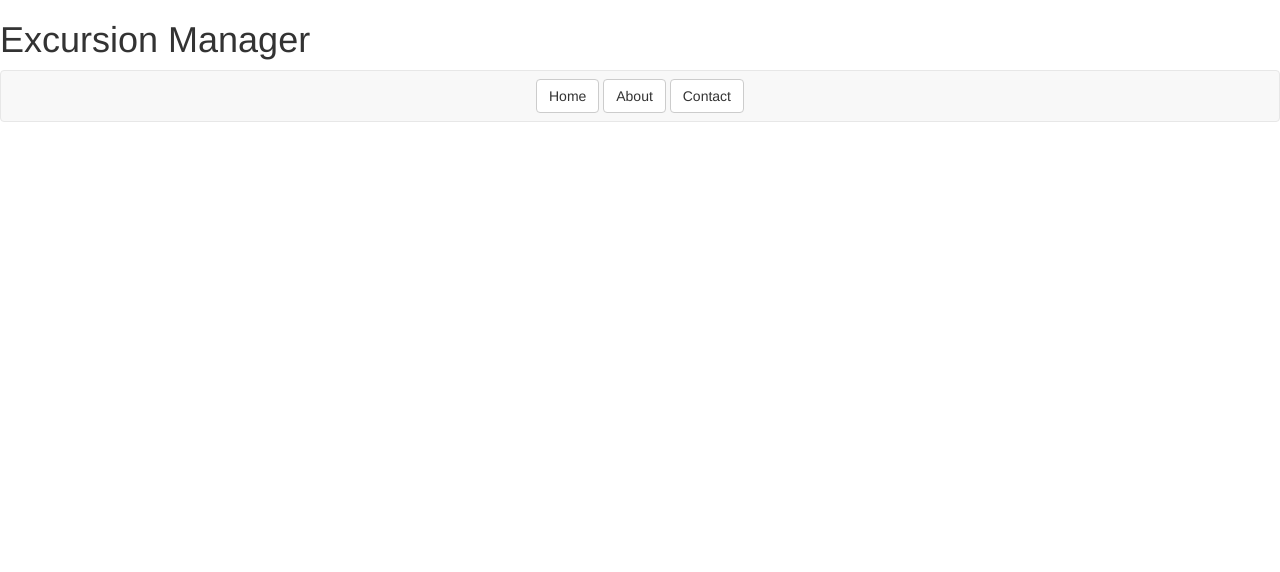
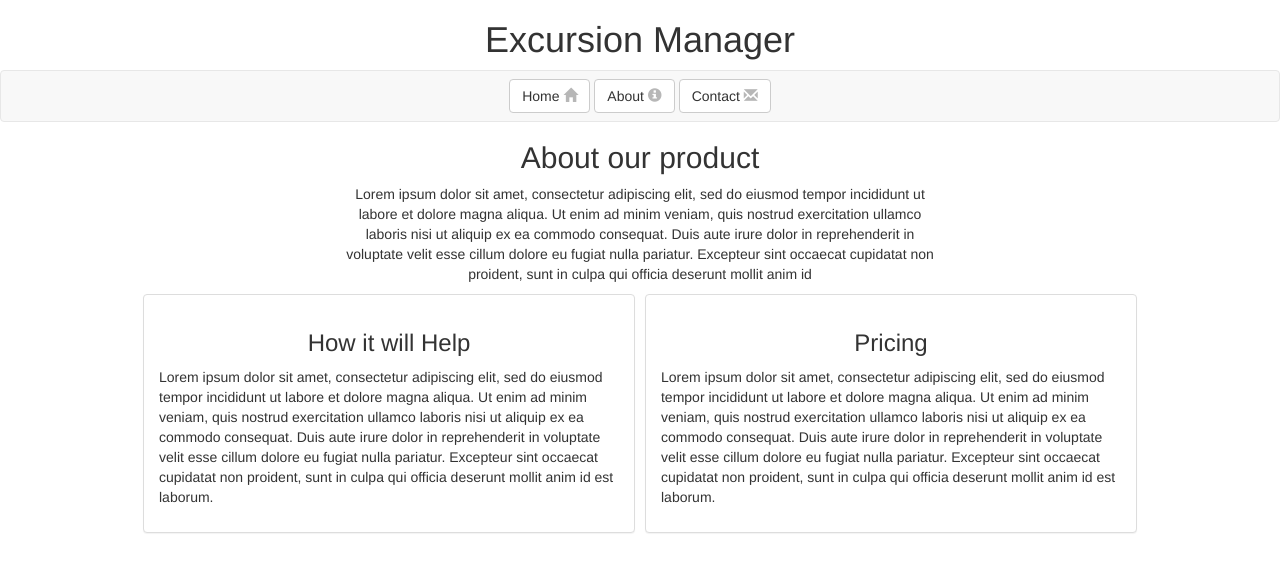
Before and after one commit to sraldleif/sraldleif.github.io, a plain HTML site: page index.html in a window 1280 px wide. Drawn offline with Linux system fonts and the light colour scheme.

Commit message:
Layout and content update

```diff
--- a/css/custom.css
+++ b/css/custom.css
@@ -1,9 +1,46 @@
 /* Custom CSS */
-.mainTitle {
+#mainTitle {
 	text-align: center;
 }
 
 .navbar-default {
 	text-align: center;
 	margin: auto;
+	margin-bottom: 1%;
 }
+
+#mainPanel {
+	width: 80%;
+	margin:auto;
+	border-style: none;
+	margin-top: -2em;
+	box-shadow: none;
+}
+
+#topPanel {
+	text-align: center;
+	margin: auto;
+	width: 60%;
+}
+
+#leftPanel {
+	border-style: solid;
+	border-width: 1px;
+	float: left;
+	width: 49.5%;
+}
+
+#rightPanel {
+	border-style: solid;
+	border-width: 1px;
+	float: right;
+	width: 49.5%;
+}
+
+.title {
+	text-align: center;
+}
+
+.glyphicon {
+	color: #B7B7B7;
+}
--- a/index.html
+++ b/index.html
@@ -11,10 +11,35 @@
 		<h1 id="mainTitle">Excursion Manager</h1>
 		<!-- Navigation Bar -->
 		<nav class="navbar navbar-default">
-			<button type="button" class="btn btn-default navbar-btn">Home</button>
-			<button type="button" class="btn btn-default navbar-btn">About</button>
-			<button type="button" class="btn btn-default navbar-btn">Contact</button>
+			<button type="button" class="btn btn-default navbar-btn">Home <span class="glyphicon glyphicon-home" aria-hidden="true"></span></button>
+			<button type="button" class="btn btn-default navbar-btn">About <span class="glyphicon glyphicon-info-sign" aria-hidden="true"></span></button>
+			<button type="button" class="btn btn-default navbar-btn">Contact <span class="glyphicon glyphicon-envelope" aria-hidden="true"></span></button>
 		</nav>
+
+		<div id="mainPanel" class="panel panel-default">
+			<div class="panel-body">
+
+				<div id="topPanel">
+					<h2>About our product</h2>
+					<p>Lorem ipsum dolor sit amet, consectetur adipiscing elit, sed do eiusmod tempor incididunt ut labore et dolore magna aliqua. Ut enim ad minim veniam, quis nostrud exercitation ullamco laboris nisi ut aliquip ex ea commodo consequat. Duis aute irure dolor in reprehenderit in voluptate velit esse cillum dolore eu fugiat nulla pariatur. Excepteur sint occaecat cupidatat non proident, sunt in culpa qui officia deserunt mollit anim id</p>
+				</div>
+
+				<div class="panel panel-default" id="leftPanel">
+					<div class="panel-body">
+						<h3 class="title">How it will Help</h3>
+						<p>Lorem ipsum dolor sit amet, consectetur adipiscing elit, sed do eiusmod tempor incididunt ut labore et dolore magna aliqua. Ut enim ad minim veniam, quis nostrud exercitation ullamco laboris nisi ut aliquip ex ea commodo consequat. Duis aute irure dolor in reprehenderit in voluptate velit esse cillum dolore eu fugiat nulla pariatur. Excepteur sint occaecat cupidatat non proident, sunt in culpa qui officia deserunt mollit anim id est laborum.</p>
+					</div>
+				</div>
+
+				<div class="panel panel-default" id="rightPanel">
+					<div class="panel-body">
+						<h3 class="title">Pricing</h3>
+						<p>Lorem ipsum dolor sit amet, consectetur adipiscing elit, sed do eiusmod tempor incididunt ut labore et dolore magna aliqua. Ut enim ad minim veniam, quis nostrud exercitation ullamco laboris nisi ut aliquip ex ea commodo consequat. Duis aute irure dolor in reprehenderit in voluptate velit esse cillum dolore eu fugiat nulla pariatur. Excepteur sint occaecat cupidatat non proident, sunt in culpa qui officia deserunt mollit anim id est laborum.</p>
+					</div>
+				</div>
+
+			</div>
+		</div>
 	</body>
 
 	<footer>
```
